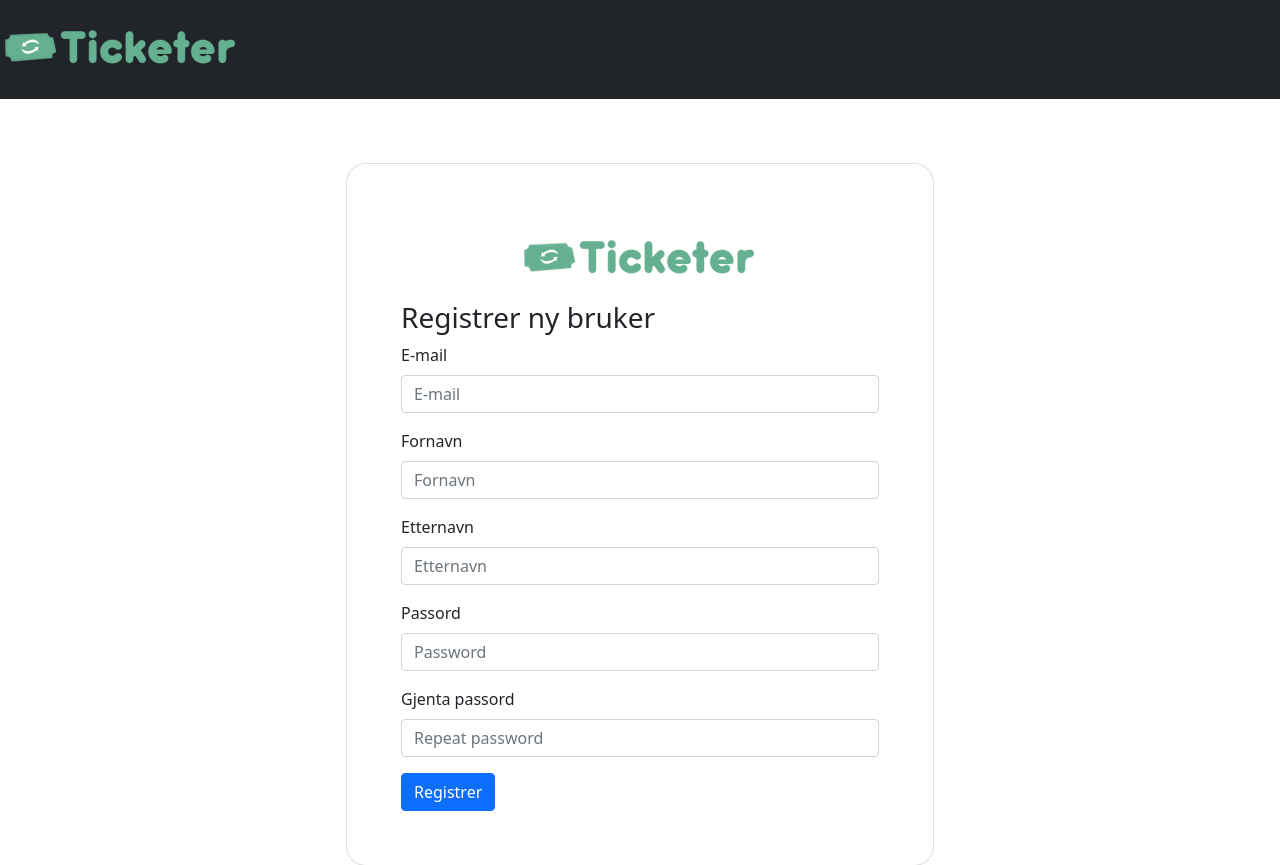
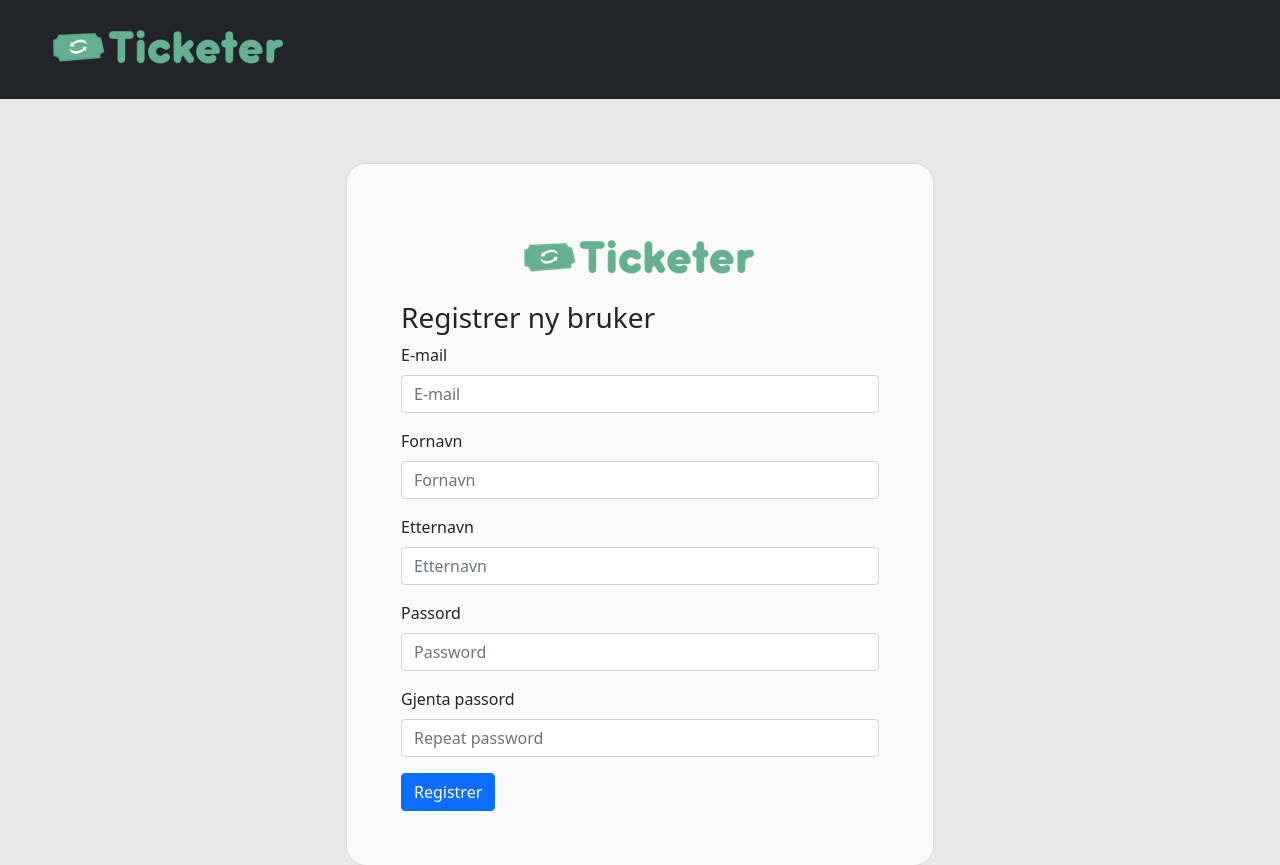
Before and after one commit to JonahNiklas/Ticketer, a React (Create React App) app in the folder frontend/: page /register in a window 1280 px wide. Shown: the top 865 px of the page. Built offline with nearby package versions, Linux system fonts and the light colour scheme.

Commit message:
style(frontend): minor design cleanup

```diff
--- a/frontend/src/Pages/LoginPage.tsx
+++ b/frontend/src/Pages/LoginPage.tsx
@@ -10,7 +10,7 @@ import HeaderNoSearchbar from '../features/homepage/HeaderNoSearchbar';
 const LoginPage = () => {
 
   return (
-    <div className="loginForm">
+    <div className="aroundForm">
       <div>
       <HeaderNoSearchbar/>
           <Card className="form">
--- a/frontend/src/Pages/RegisterUser.tsx
+++ b/frontend/src/Pages/RegisterUser.tsx
@@ -10,7 +10,7 @@ import HeaderNoSearchbar from '../features/homepage/HeaderNoSearchbar';
 const RegisterUser = () => {
 
   return (
-    <div>
+    <div className="aroundForm">
       <HeaderNoSearchbar/>
           <Card className="form">
             <Card.Body>
--- a/frontend/src/features/homepage/HeaderNoSearchbar.tsx
+++ b/frontend/src/features/homepage/HeaderNoSearchbar.tsx
@@ -10,7 +10,7 @@ function Header() {
   <div className='navbar navbar-dark bg-dark'>
     <Row className='w-100'>
     <Col className="d-flex justify-content-left">
-          <Image src={Logo}/>
+          <Image src={Logo}  className='ms-5'/>
         </Col>
 
         </Row>
--- a/frontend/src/stylesheets/LoginPage.css
+++ b/frontend/src/stylesheets/LoginPage.css
@@ -1,5 +1,5 @@
-.loginForm {
-    background-image: url(../images/concertWide.jpg);
+.aroundForm {
+    background-color: rgba(136, 136, 136, 0.2);
 }
 
 .form {
```
